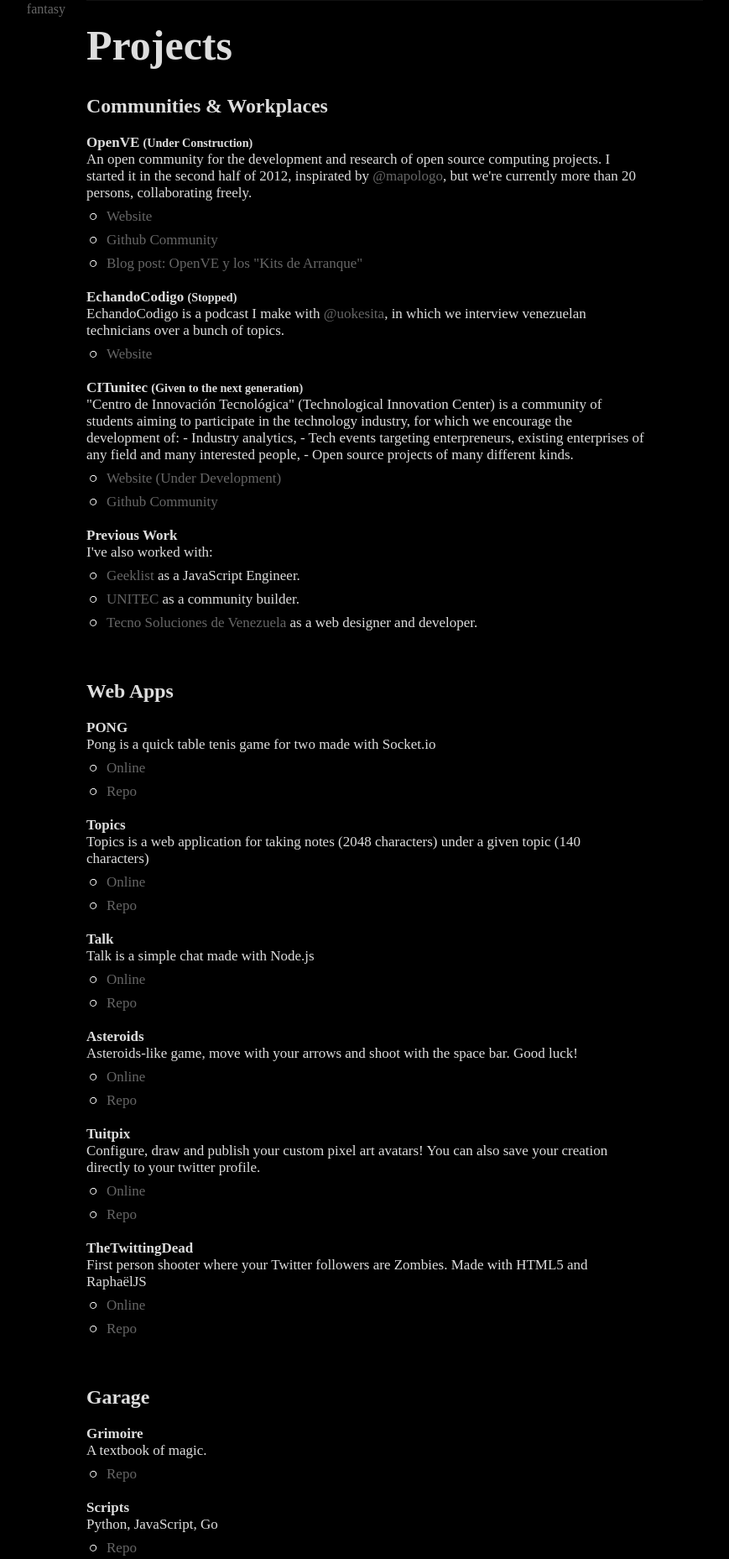
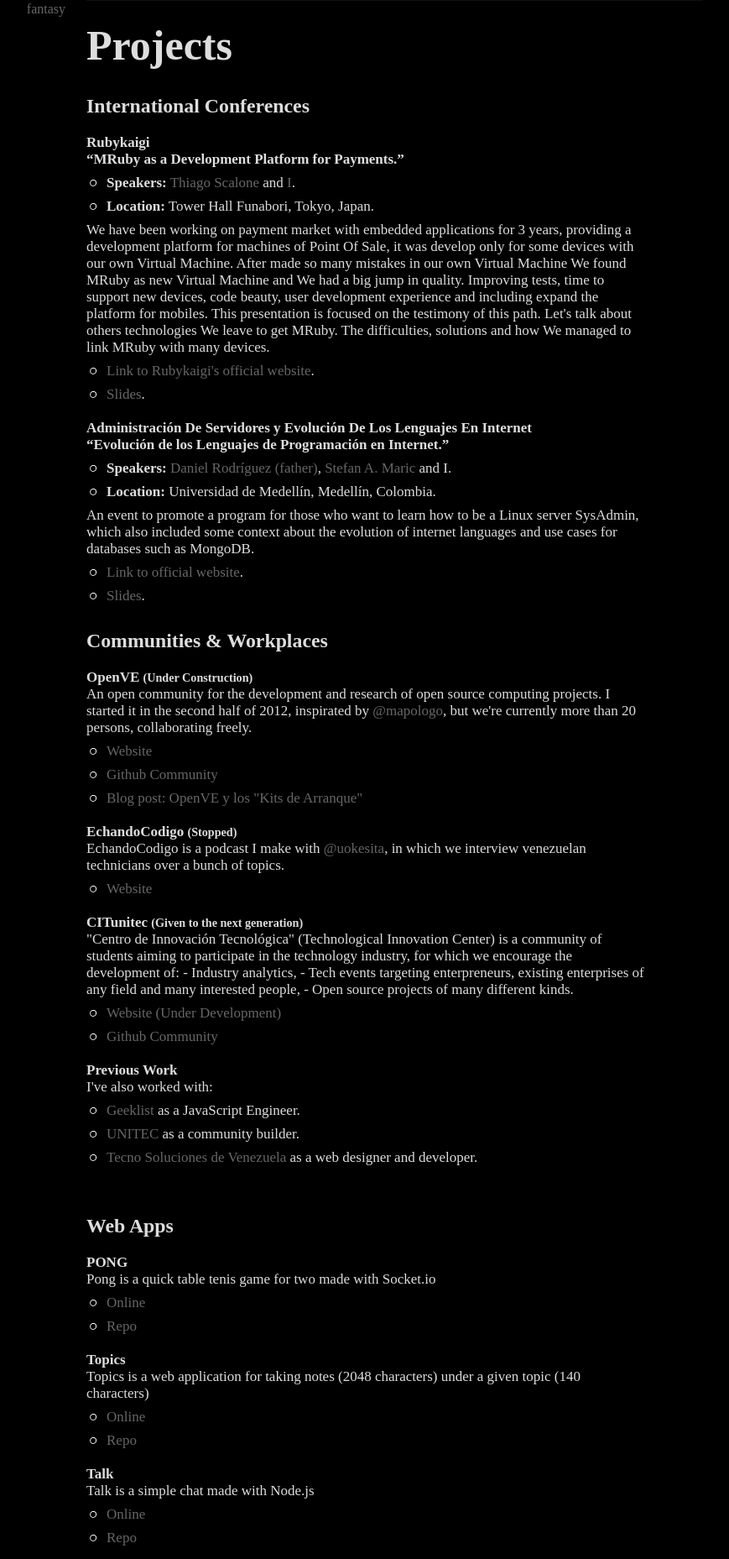
Before and after one commit to sadasant/sadasant, a PHP site: page /projects?turn=1 in a window 1280 px wide. Shown: the part 636-2493 px from the top of the page at 84% size, without its empty margins (127-996 px from the left). Run offline with PHP 8.4, Linux system fonts and the light colour scheme; the visitor is signed in with stand-in values (Sample User, id 1); data that the repository does not hold is empty; some web fonts are replaced; grey boxes are pictures that could not be loaded.

Commit message:
About, projects and atom view modified

```diff
--- a/about.html
+++ b/about.html
@@ -5,7 +5,7 @@
 </div>
 <div class="title">
 	<p>
-		<img src="https://i.imgur.com/c8Ef01p.jpg" alt="Waiting to fly!" />
+		<img src="https://i.imgur.com/X0twYir.jpg" alt="Sharing some time with a parrot." />
 	</p>
 	<h1>
 		<a href="/about">Hi!</a>
@@ -49,13 +49,13 @@
 				tweeting,
 				overthinking,
 				reading,
-				coding (Spanish, English, PHP, Go, JavaScript, HTML, CSS, sometimes Haskell),
+				coding (Spanish, English, JavaScript, Go, C, MRuby, PHP, HTML, CSS, sometimes Haskell),
 				learning (Finances, Economy, Maths, Philosophy, Computer Science).
 			</td>
 		</tr>
 		<tr>
 			<td><b>Tools:</b></td>
-			<td>HP ENVY Spectre XT 13.3" Ultrabook with Manjaro Linux, Chromebook, Kindle, Samsung Phone, vim, tmux, dwm, git, Firefox, «The Cloud».</td>
+			<td>HP ENVY Spectre XT 13.3" Ultrabook with Manjaro Linux, Chromebook, Kindle, Moto X Phone, vim, tmux, dwm, git, Chrome, «The Cloud».</td>
 		</tr>
 		<tr>
 			<td><b>Works At:</b></td>
--- a/projects.html
+++ b/projects.html
@@ -12,6 +12,50 @@
 	</h1>
 </div>
 <div class="content">
+
+	<h2>International Conferences</h3>
+
+	<h3>
+		Rubykaigi<br>
+		&ldquo;MRuby as a Development Platform for Payments.&rdquo;
+	</h3>
+	<ul>
+		<li><b>Speakers:</b> <a href="https://twitter.com/scalone" target="blank_">Thiago Scalone</a> and <a href="https://www.youtube.com/watch?v=TqPNn_ki1s8" target="blank_">I</a>.</li>
+		<li><b>Location:</b> Tower Hall Funabori, Tokyo, Japan.</li>
+	</ul>
+	We have been working on payment market with embedded applications for 3
+	years, providing a development platform for machines of Point Of Sale, it
+	was develop only for some devices with our own Virtual Machine. After made
+	so many mistakes in our own Virtual Machine We found MRuby as new Virtual
+	Machine and We had a big jump in quality. Improving tests, time to support
+	new devices, code beauty, user development experience and including expand
+	the platform for mobiles.  This presentation is focused on the testimony of
+	this path. Let's talk about others technologies We leave to get MRuby. The
+	difficulties, solutions and how We managed to link MRuby with many devices.
+	<ul>
+		<li><a href="http://rubykaigi.org/2014/presentation/S-ThiagoScalone-DanielRodriguez">Link to Rubykaigi's official website</a>.</li>
+		<li><a href="https://docs.google.com/presentation/d/1TJ13oNF2fC1XCkWrc_FO_hkTANuJhcnys1_XwII98pE/edit?usp=sharing">Slides</a>.</li>
+	</ul>
+
+	<h3>
+		Administración De Servidores y Evolución De Los Lenguajes En Internet<br>
+		&ldquo;Evolución de los Lenguajes de Programación en Internet.&rdquo;
+	</h3>
+	<ul>
+		<li><b>Speakers:</b>
+			<a href="https://twitter.com/tecnodaniel" target="blank_">Daniel Rodríguez (father)</a>,
+			<a href="https://twitter.com/stefanmaric_" target="blank_">Stefan A. Maric</a>
+			and I.
+		</li>
+		<li><b>Location:</b> Universidad de Medellín, Medellín, Colombia.</li>
+	</ul>
+	An event to promote a program for those who want to learn how to be a Linux
+	server SysAdmin, which also included some context about the evolution of
+	internet languages and use cases for databases such as MongoDB.
+	<ul>
+		<li><a href="http://www.tecnoestudios.com/seminarios/eventolinux/">Link to official website</a>.</li>
+		<li><a href="https://docs.google.com/presentation/d/1dUKL_I-K361KK56OSjpteeK8rSFTQWovbnXFz40gVNc/edit?usp=sharing">Slides</a>.</li>
+	</ul>
 
 	<h2>Communities & Workplaces</h3>
 
--- a/views/atom.php
+++ b/views/atom.php
@@ -102,7 +102,7 @@ echo '<?xml version="1.0" encoding="UTF-8"?>';
       echo '<link rel="next" href="http://sadasant.com/atom?page='. ($page + 1) .'"/>';
     }
     ?>
-    <description>Conjeturas</description>
+    <description>Sadasant</description>
     <language>es-VE</language>
     <updated><?= $updated ?></updated>
     <sy:updatePeriod>weekly</sy:updatePeriod>
```
